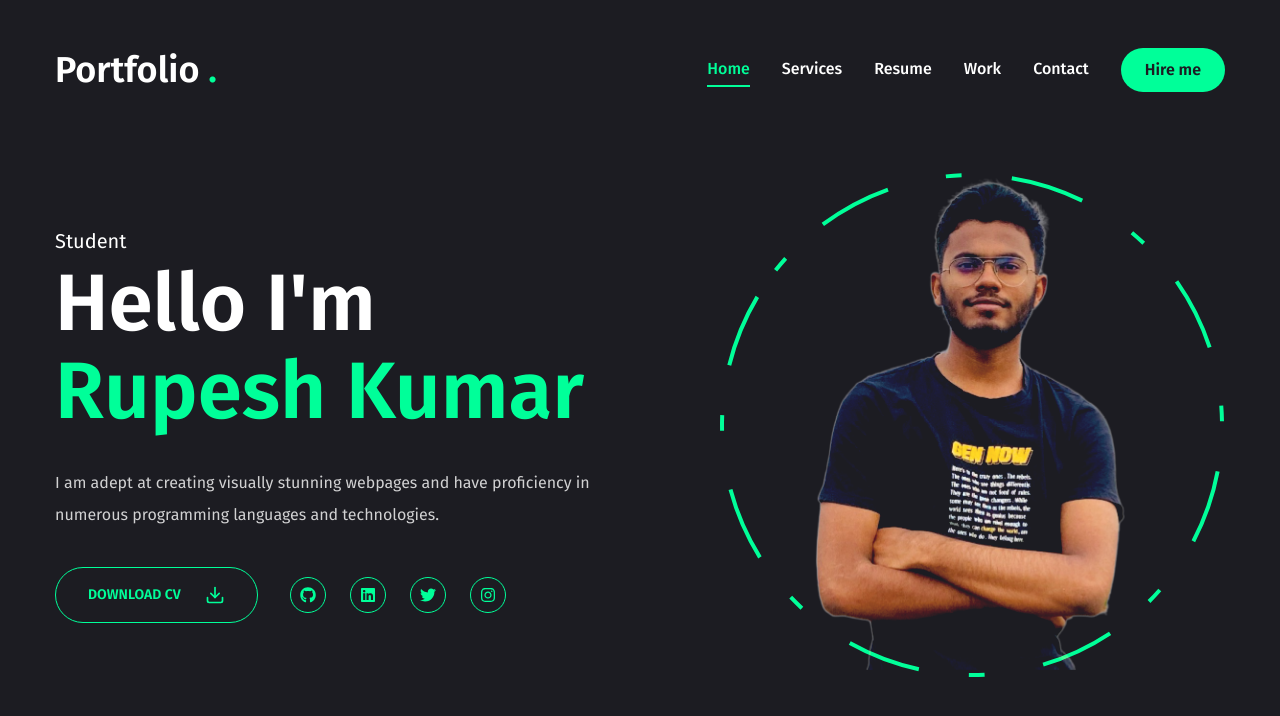
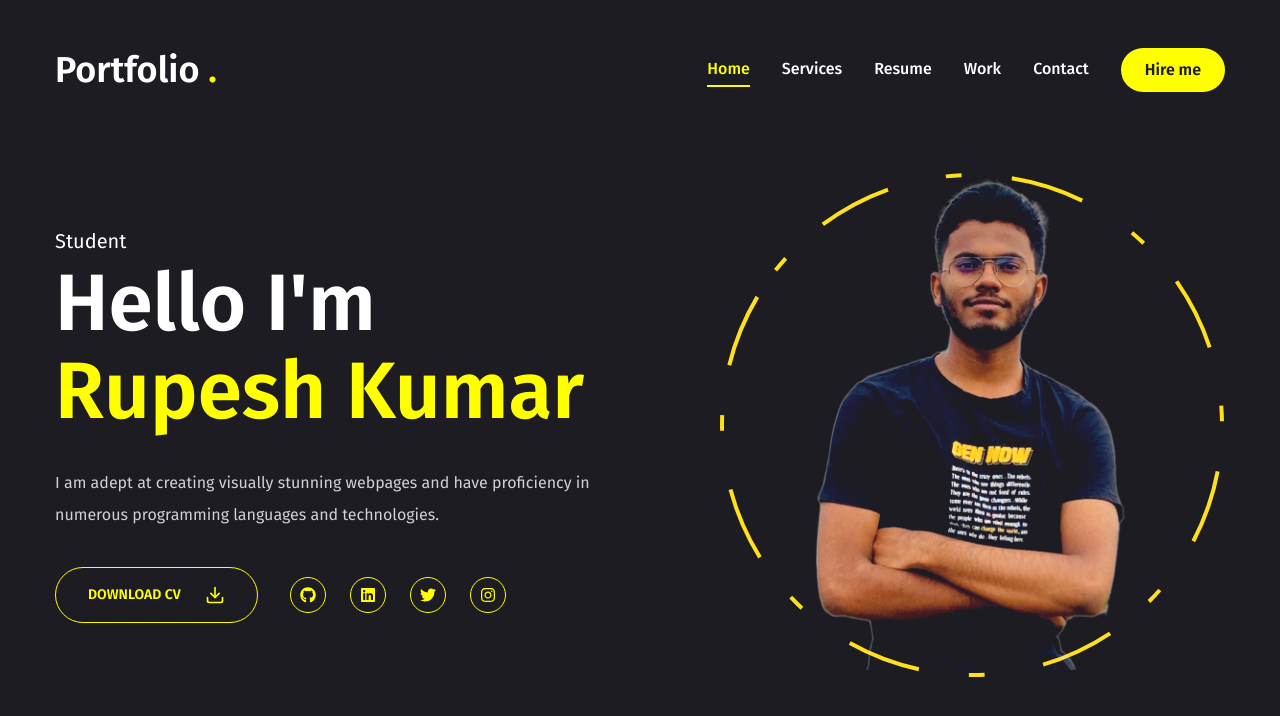
Before and after one commit to rupesh-dev30/Portfolio-NextJs14, a Next.js app: page / in a window 1280 px wide. Shown: the top 716 px of the page. Built offline with nearby package versions, Linux system fonts and the light colour scheme.

Commit message:
yellow color

```diff
--- a/app/globals.css
+++ b/app/globals.css
@@ -20,6 +20,6 @@
   }
 
   .text-outline-hover {
-    -webkit-text-stroke: 1px #00ff99;
+    -webkit-text-stroke: 1px #FFFF00;
   }
 }
--- a/components/MobileNav.jsx
+++ b/components/MobileNav.jsx
@@ -3,7 +3,7 @@
 import { Sheet, SheetContent, SheetTrigger } from "@/components/ui/sheet";
 import { usePathname } from "next/navigation";
 import Link from "next/link";
-import { CiMenuFries } from "react-icons/ci";
+import { GrAppsRounded } from "react-icons/gr";
 
 const links = [
   {
@@ -34,7 +34,7 @@ export default function MobileNav() {
   return (
     <Sheet>
       <SheetTrigger>
-        <CiMenuFries className="text-[32px] text-accent" />
+        <GrAppsRounded className="text-[32px] text-accent" />
       </SheetTrigger>
       <SheetContent className="flex flex-col">
         <div className="mt-32 mb-40 text-center text-2xl">
--- a/components/Photo.jsx
+++ b/components/Photo.jsx
@@ -40,7 +40,7 @@ export default function Photo() {
             cx="253"
             cy="253"
             r="250"
-            stroke="#00ff99"
+            stroke="#FEE01C"
             strokeWidth="4"
             strikeLinecap="round"
             strokeLinejoin="round"
--- a/tailwind.config.js
+++ b/tailwind.config.js
@@ -26,8 +26,8 @@ module.exports = {
       colors: {
         primary: "#1c1c22",
         accent: {
-          DEFAULT: '#00ff99',
-          hover: "#00e187",
+          DEFAULT: '#FFFF00',
+          hover: "#FFFF99",
         }
       },
 
```
